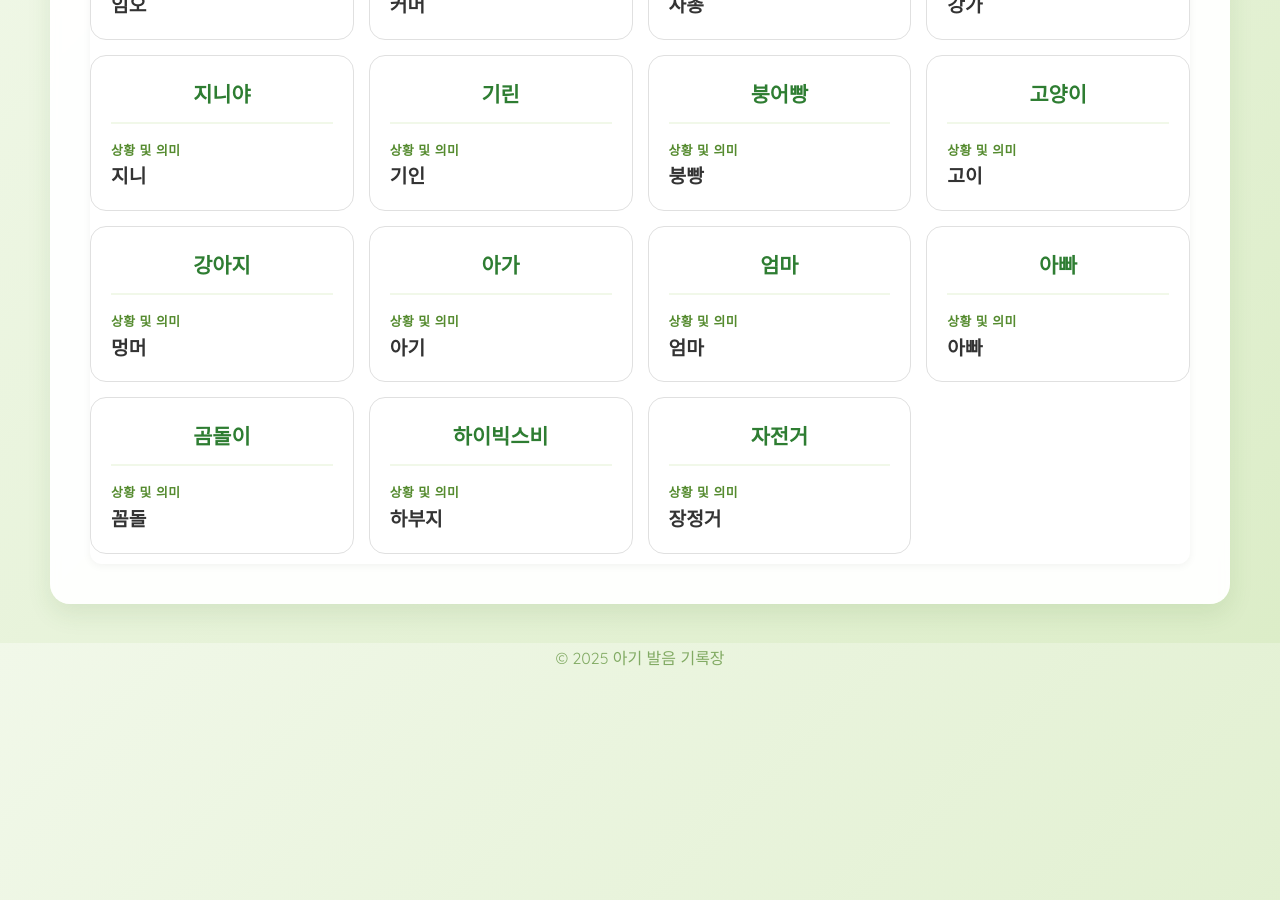
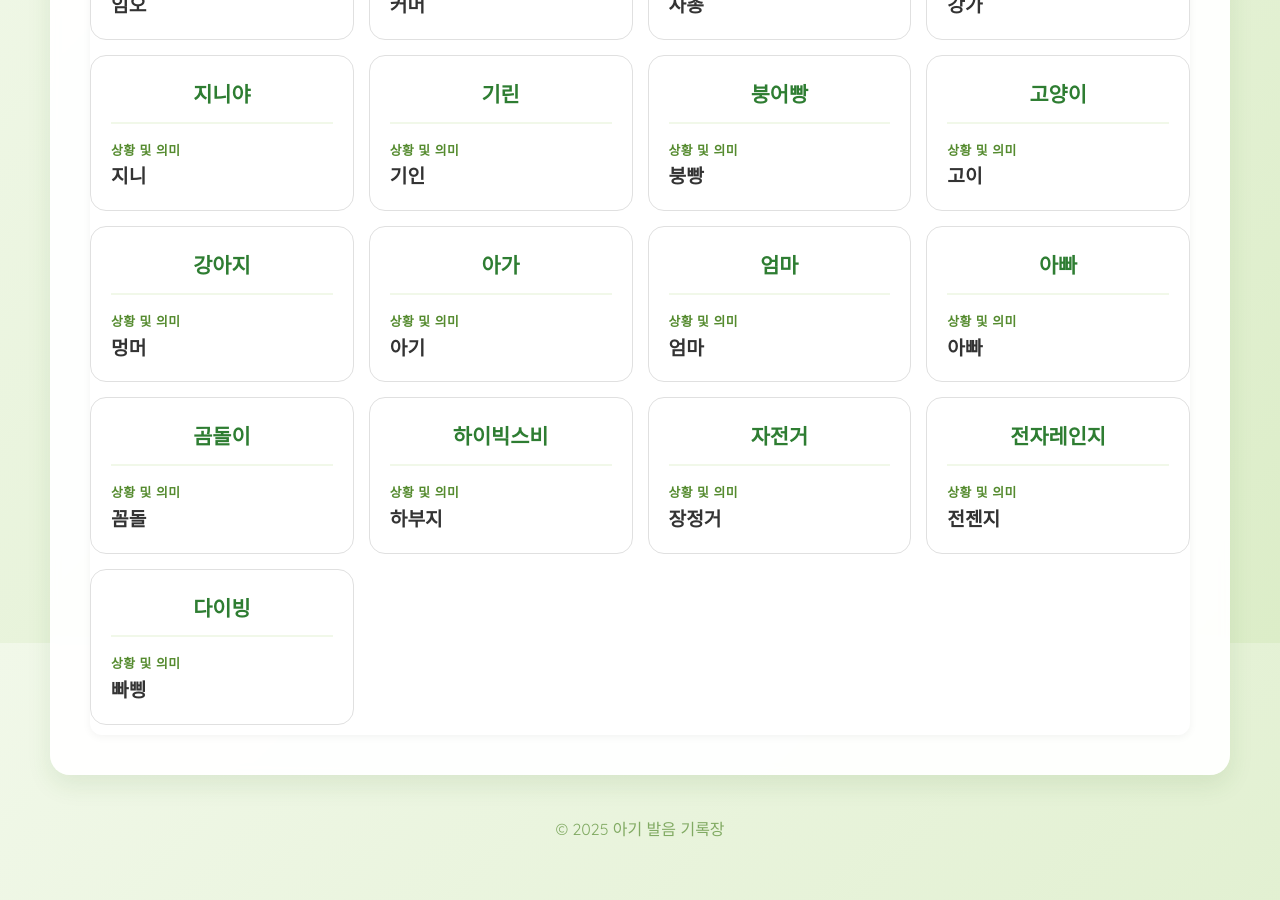
Before and after one commit to JunSungKang/baby-speech-diary, a Jekyll site: the page built from index.md, in a window 1280 px wide and 900 px high, scrolled down 2057 px. Built offline with Jekyll 4.4.1, drawn with Linux system fonts in a browser that asks for light colours; our own code applies the rules of GitHub Pages for plain Markdown files.

Commit message:
Update index.md

```diff
--- a/index.md
+++ b/index.md
@@ -57,3 +57,5 @@ layout: default
 | 곰돌이 | 꼼돌 |
 | 하이빅스비 | 하부지 |
 | 자전거 | 장정거 |
+| 전자레인지 | 전젠지 |
+| 다이빙 | 빠삥 |
```
